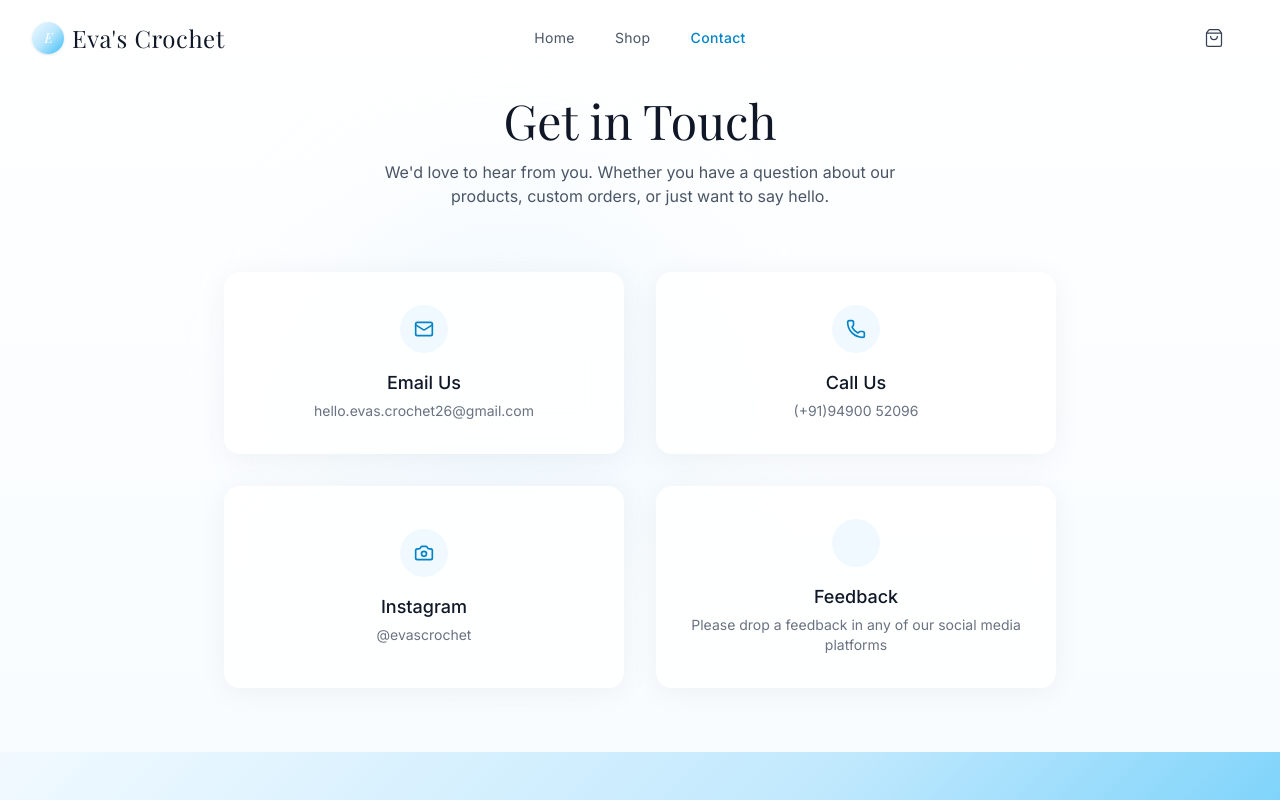
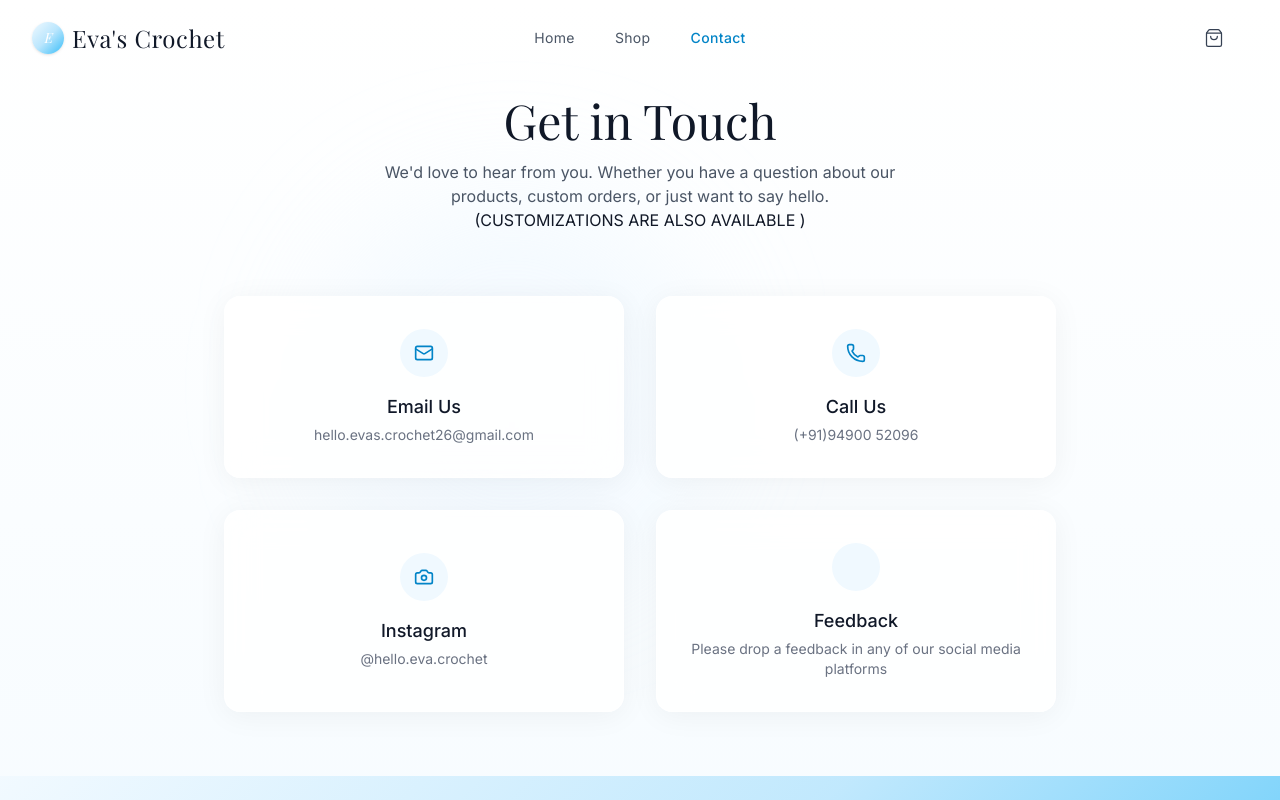
Before and after one commit to Isaac1740/crocheteva-frontend, a Next.js app: page /contact in a window 1280 px wide. Shown: the top 800 px of the page. Built offline with nearby package versions, Linux system fonts and the light colour scheme; a web font is replaced by a local one.

Commit message:
Frontend initial commit

```diff
--- a/app/contact/page.tsx
+++ b/app/contact/page.tsx
@@ -22,6 +22,7 @@ export default function Contact() {
           <p className="text-gray-600 max-w-xl mx-auto">
             We'd love to hear from you. Whether you have a question about our products, custom orders, or just want to say hello.
           </p>
+          <h1>(CUSTOMIZATIONS ARE ALSO AVAILABLE )</h1>
         </motion.div>
 
         <div className="grid grid-cols-1 md:grid-cols-2 gap-8">
@@ -63,7 +64,7 @@ export default function Contact() {
               <Camera className="w-5 h-5" />
             </div>
             <h3 className="text-lg font-medium text-gray-900 mb-1">Instagram</h3>
-            <p className="text-sm text-gray-500">@evascrochet</p>
+            <p className="text-sm text-gray-500">@hello.eva.crochet</p>
           </motion.a>
 
           <motion.div
```
